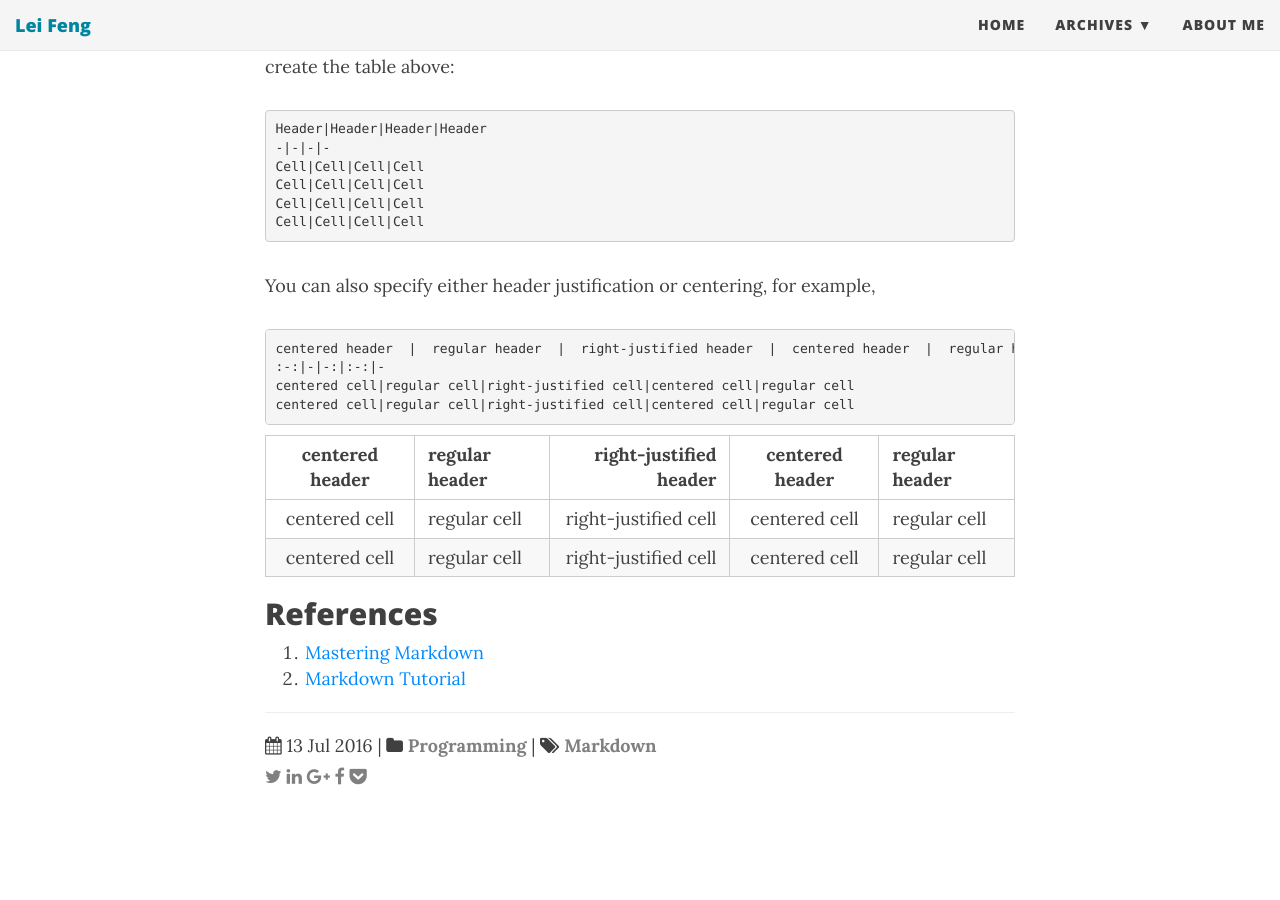
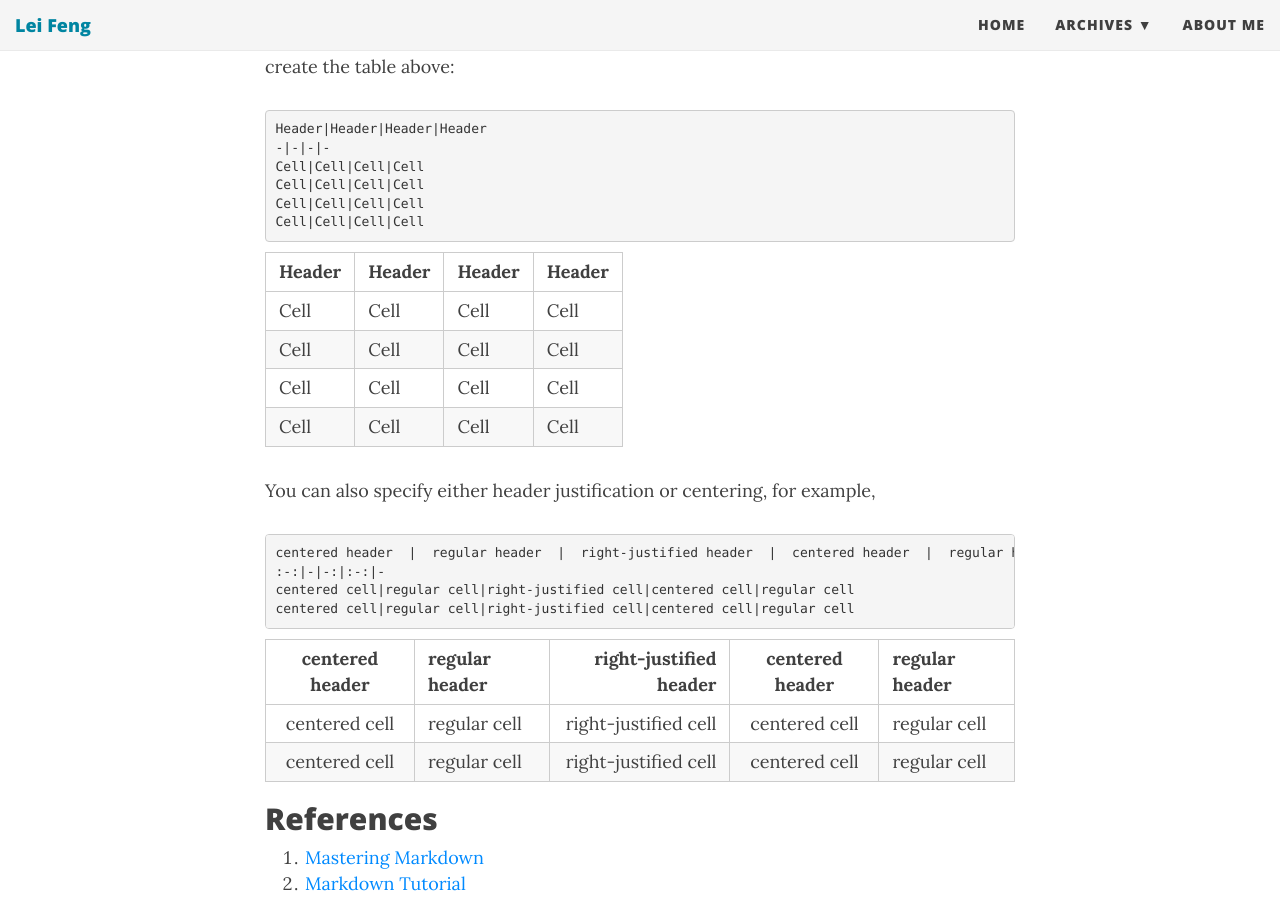
Before and after one commit to stonefl/stonefl.github.io, a Jekyll site: the page built from _posts/2015-02-20-a-quick-reference-of-markdown.md, in a window 1280 px wide and 900 px high, scrolled down 7859 px. Built offline with Jekyll 4.4.1, drawn with Linux system fonts in a browser that asks for light colours; nearby versions of some CDN libraries; comment, search, counter and statistics services are not loaded.

Commit message:
Updated 2015-02-20-a-quick-reference-of-markdown.md

```diff
--- a/_posts/2015-02-20-a-quick-reference-of-markdown.md
+++ b/_posts/2015-02-20-a-quick-reference-of-markdown.md
@@ -240,6 +240,7 @@ In Markdown, you can make a table by using vertical bars and dashes to define th
 |Cell  |Cell  |Cell  | Cell |
 |Cell  |Cell  |Cell  | Cell |
 
+
 You don't need to include all of those dashes, vertical bars, and spaces for Markdown to understand that you're making a table. Here's the bare minimum you would need to create the table above:
 <pre>
 Header|Header|Header|Header
@@ -249,6 +250,14 @@ Cell|Cell|Cell|Cell
 Cell|Cell|Cell|Cell
 Cell|Cell|Cell|Cell
 </pre>
+
+Header|Header|Header|Header
+-|-|-|-
+Cell|Cell|Cell|Cell
+Cell|Cell|Cell|Cell
+Cell|Cell|Cell|Cell
+Cell|Cell|Cell|Cell
+
 
 You can also specify either header justification or centering, for example,
 <pre>
@@ -265,6 +274,8 @@ centered cell|regular cell|right-justified cell|centered cell|regular cell
 
 
 
+
+
 ## References
 
 1. [Mastering Markdown](https://guides.github.com/features/mastering-markdown/)
```
